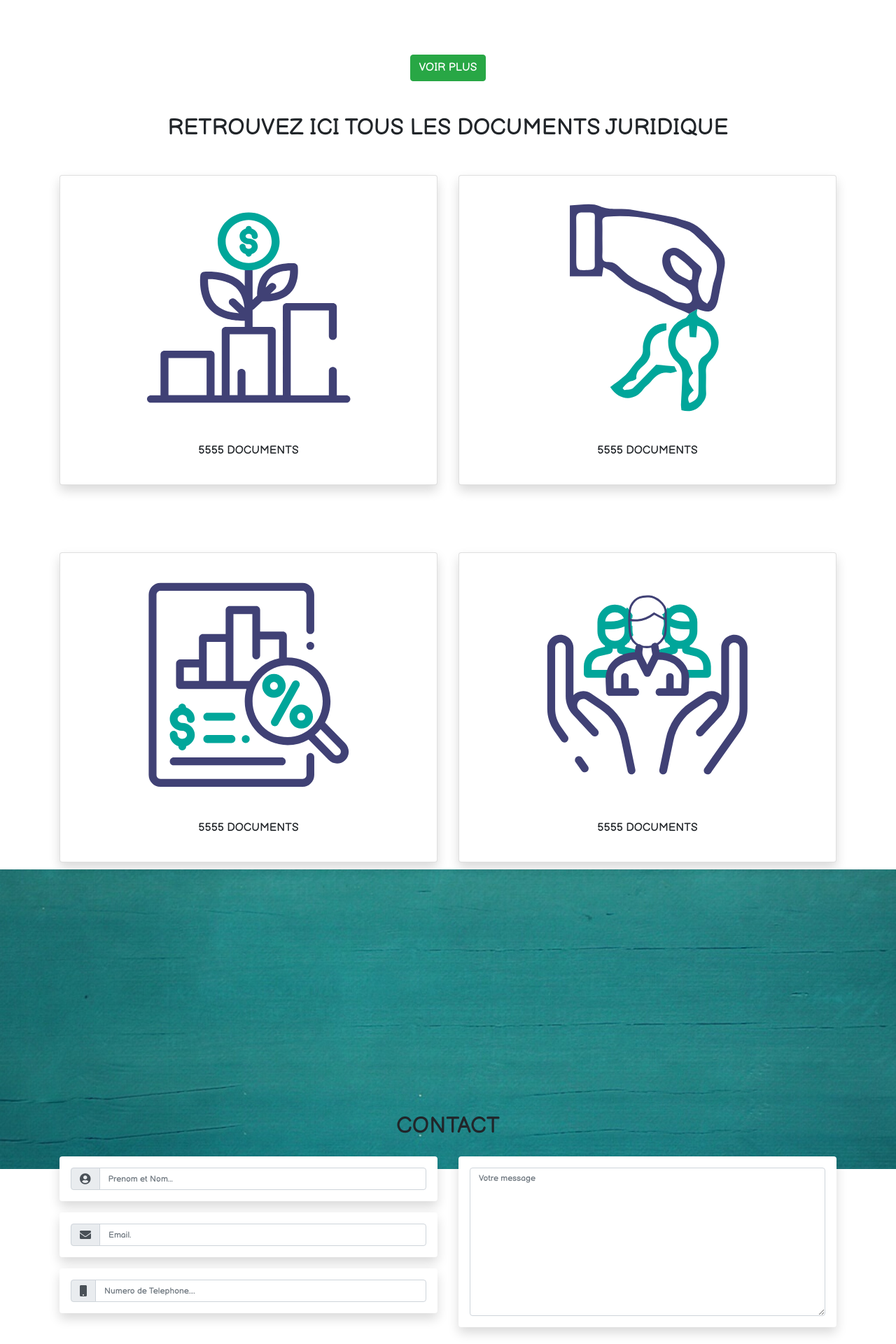
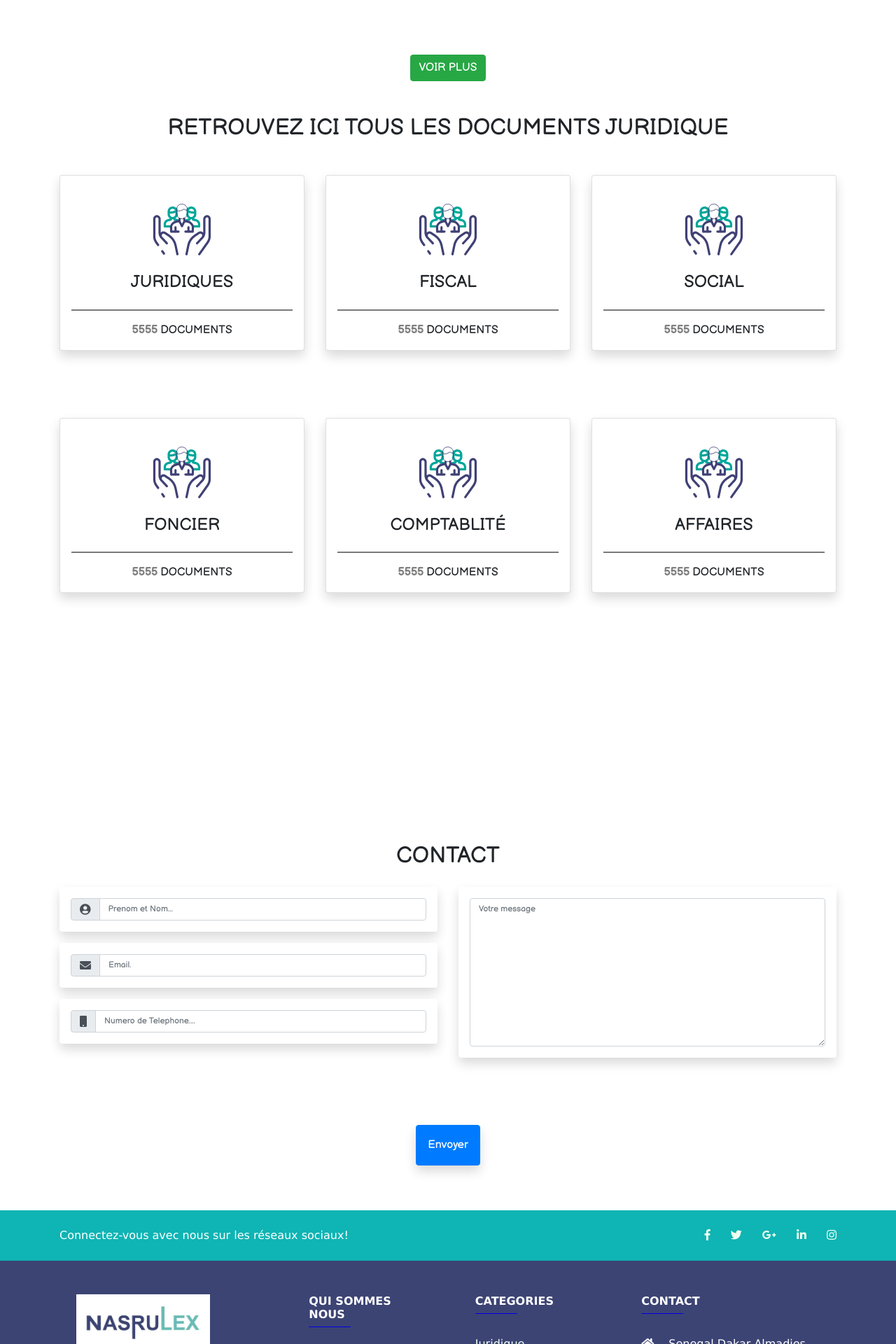
Before and after one commit to syakasamate/juriDoc, a Symfony app: template templates/home/index.html.twig in a window 1280 px wide. Shown: the part 1667-3587 px from the top of the page at 70% size. Run offline with Twig, Linux system fonts and the light colour scheme; the template is opened without the code that fills it, so the values that code supplies are empty; some libraries are stand-ins or nearby versions.

Commit message:
design et dynamisation des card css

```diff
--- a/public/style.css
+++ b/public/style.css
@@ -1,3 +1,16 @@
+.carte {
+    cursor: pointer;
+}
+
+.carte:hover .card {
+    -webkit-transform: translate(50px, -20px);
+    ;
+    transform: translate(0, -20px);
+    ;
+    -webkit-transition: 0.75s;
+    transition: 0.75s;
+}
+
 .navbar-toggler>.close {
     display: inline;
 }
@@ -254,7 +267,6 @@ div .juri img {
 }
 
 .container-fluid {
-    background-image: url("baniere.jpg");
     height: 100%;
     margin-top: -3%;
     padding-top: 10%;
--- a/templates/home/index.html.twig
+++ b/templates/home/index.html.twig
@@ -1,9 +1,6 @@
-
-
-{% extends 'base.html.twig' %} {% block body %}
+ {% extends 'base.html.twig' %} {% block body %}
 <div class="banniere">
-    <h1 class="des text-center">DOCUMENTS JURIDIQUES
-À PORTÉE DE MAIN</h1>
+    <h1 class="des text-center">DOCUMENTS JURIDIQUES À PORTÉE DE MAIN</h1>
 
     <div class="container pt-5">
         <form action="{{path('recherche')}}" method='post'>
@@ -29,7 +26,7 @@
                 </div>
                 <div class="col-lg-4 m-0 ">
                     <div class="form-group ">
-                        <button  type="submit" style=" height:60px;border-radius: 0 33px 33px 0;width:70%" class="btn btn-success "><i class="fas fa-search"></i> Chercher</button>
+                        <button type="submit" style=" height:60px;border-radius: 0 33px 33px 0;width:70%" class="btn btn-success "><i class="fas fa-search"></i> Chercher</button>
                     </div>
                 </div>
             </div>
@@ -71,38 +68,66 @@
     <div class="docs">
         <h2 class="text-center mt-5 text-bold">RETROUVEZ ICI TOUS LES DOCUMENTS JURIDIQUE</h2>
         <div class="row mt-5">
-            <div class="col-lg-6 col-sm-12">
+            <div class="col-lg-4 carte col-sm-12">
                 <div class="card shadow p-3 mb-5 bg-white rounded">
-                    <img class="card-img-top mt-3 mb-3" src="investissement.svg" height="313px" alt="Card image cap">
-                    <div class="card-body">
-                        <p class="card-text text-center text-bold">5555 DOCUMENTS</p>
-                    </div>
+                    <img class="card-img-top mt-3 mb-3" src="social.svg" height="90px" alt="Card image cap">
+                    <h4 class="text-center">JURIDIQUES</h4>
+
+                    <hr style="background-color:gray;height: 0.5px;height: 0.5px;">
+                    <p class="card-text text-center "><span style="color:gray;font-weight: bold;">5555</span> DOCUMENTS </p>
+
                 </div>
             </div>
-            <div class="col-lg-6 col-sm-12">
+            <div class="col-lg-4 carte col-sm-12">
                 <div class="card shadow p-3 mb-5 bg-white rounded">
-                    <img class="card-img-top mt-3 mb-3" src="foncier.svg" height="313px" alt="Card image cap">
-                    <div class="card-body">
-                        <p class="card-text text-center ">5555 DOCUMENTS </p>
-                    </div>
+                    <img class="card-img-top mt-3 mb-3" src="social.svg" height="90px" alt="Card image cap">
+                    <h4 class="text-center">FISCAL</h4>
+
+                    <hr style="background-color:gray;height: 0.5px;color: gray;">
+                    <p class="card-text text-center "><span style="color:gray;font-weight: bold;">5555</span> DOCUMENTS </p>
+
+                </div>
+            </div>
+            <div class="col-lg-4 carte col-sm-12">
+                <div class="card shadow p-3 mb-5 bg-white rounded">
+                    <img class="card-img-top mt-3 mb-3" src="social.svg" height="90px" alt="Card image cap">
+                    <h4 class="text-center">SOCIAL</h4>
+
+                    <hr style="background-color:gray; height: 0.5px;">
+                    <p class="card-text text-center "><span style="color:gray;font-weight: bold;">5555</span> DOCUMENTS </p>
+
                 </div>
             </div>
         </div>
         <div class="row mt-5">
-            <div class="col-lg-6 col-sm-12">
+            <div class="col-lg-4 carte col-sm-12">
                 <div class="card shadow p-3 mb-5 bg-white rounded">
-                    <img class="card-img-top mt-3 mb-3" src="fiscal.svg" color="black" height="313px" alt="Card image cap">
-                    <div class="card-body">
-                        <p class="card-text text-center text-bold">5555 DOCUMENTS</p>
-                    </div>
+                    <img class="card-img-top mt-3 mb-3" src="social.svg" height="90px" alt="Card image cap">
+                    <h4 class="text-center">FONCIER</h4>
+
+                    <hr style="background-color:gray; height: 0.5px;">
+                    <p class="card-text text-center "><span style="color:gray;font-weight: bold;">5555</span> DOCUMENTS </p>
+
                 </div>
             </div>
-            <div class="col-lg-6 col-sm-12">
+            <div class="col-lg-4 carte col-sm-12">
                 <div class="card shadow p-3 mb-5 bg-white rounded">
-                    <img class="card-img-top mt-3 mb-3" src="social.svg" height="313px" alt="Card image cap">
-                    <div class="card-body">
-                        <p class="card-text text-center ">5555 DOCUMENTS </p>
-                    </div>
+                    <img class="card-img-top mt-3 mb-3" src="social.svg" height="90px" alt="Card image cap">
+                    <h4 class="text-center">COMPTABLITÉ</h4>
+
+                    <hr style="background-color:gray; height: 0.5px;">
+                    <p class="card-text text-center "><span style="color:gray;font-weight: bold;">5555</span> DOCUMENTS </p>
+
+                </div>
+            </div>
+            <div class="col-lg-4 carte col-sm-12">
+                <div class="card shadow p-3 mb-5 bg-white rounded">
+                    <img class="card-img-top mt-3 mb-3" src="social.svg" height="90px" alt="Card image cap">
+                    <h4 class="text-center">AFFAIRES</h4>
+
+                    <hr style="background-color:gray;height: 0.5px;">
+                    <p class="card-text text-center "><span style="color:gray;font-weight: bold;">5555</span> DOCUMENTS </p>
+
                 </div>
             </div>
         </div>
```
